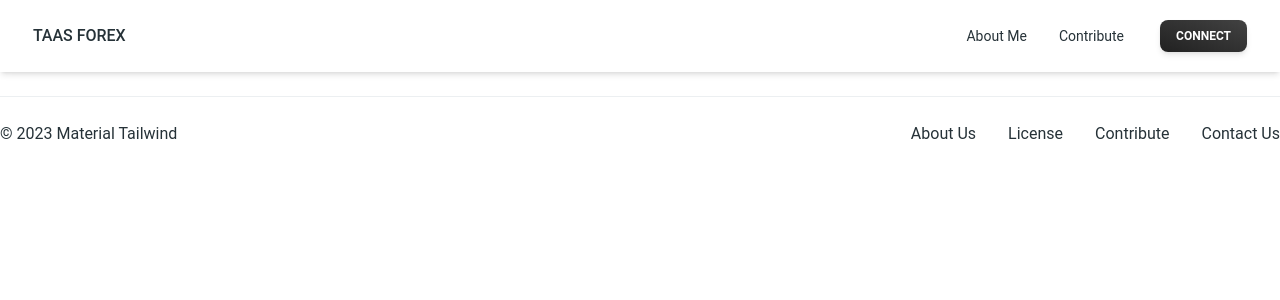
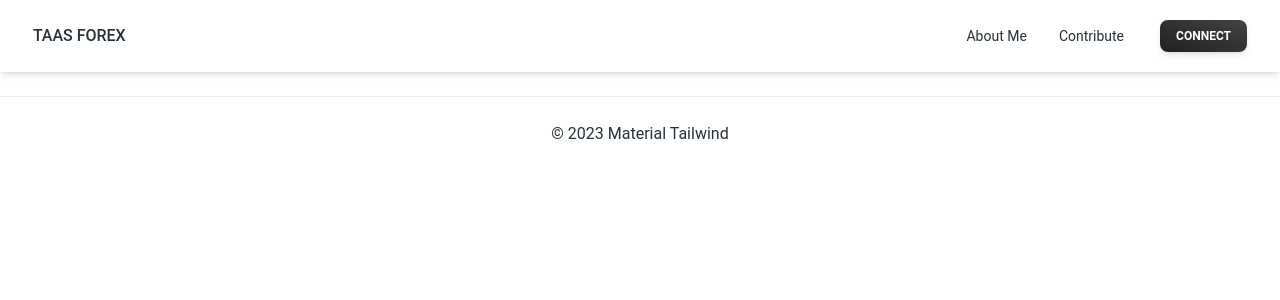
Before and after one commit to Loltolo-Lesapiti/Metrics-webapp, a React (Create React App) app: page /CurrencyExchange/1 in a window 1280 px wide. Shown: the top 300 px of the page. Built offline with nearby package versions, Linux system fonts and the light colour scheme.

Commit message:
Update footer and header component

```diff
--- a/src/components/footer/index.js
+++ b/src/components/footer/index.js
@@ -5,53 +5,11 @@ function Footer() {
     <footer
       variant="gradient"
       color="blue-gray"
-      className="sticky bottom-0 flex w-full flex-row flex-wrap items-center justify-center gap-y-6 mt-6 gap-x-12 border-t border-blue-gray-50 py-6 text-center md:justify-between"
+      className="sticky bottom-0 z-10 w-full mt-6 border-t border-blue-gray-50 py-6"
     >
-      <Typography color="blue-gray" className="font-normal">
+      <Typography color="blue-gray" className="font-normal text-center">
         &copy; 2023 Material Tailwind
       </Typography>
-      <ul className="flex flex-wrap items-center gap-y-2 gap-x-8">
-        <li>
-          <Typography
-            as="a"
-            href="#"
-            color="blue-gray"
-            className="font-normal transition-colors hover:text-blue-500 focus:text-blue-500"
-          >
-            About Us
-          </Typography>
-        </li>
-        <li>
-          <Typography
-            as="a"
-            href="#"
-            color="blue-gray"
-            className="font-normal transition-colors hover:text-blue-500 focus:text-blue-500"
-          >
-            License
-          </Typography>
-        </li>
-        <li>
-          <Typography
-            as="a"
-            href="#"
-            color="blue-gray"
-            className="font-normal transition-colors hover:text-blue-500 focus:text-blue-500"
-          >
-            Contribute
-          </Typography>
-        </li>
-        <li>
-          <Typography
-            as="a"
-            href="#"
-            color="blue-gray"
-            className="font-normal transition-colors hover:text-blue-500 focus:text-blue-500"
-          >
-            Contact Us
-          </Typography>
-        </li>
-      </ul>
     </footer>
   );
 }
--- a/src/components/header/index.js
+++ b/src/components/header/index.js
@@ -5,7 +5,6 @@ import {
   Typography,
   Button,
   IconButton,
-  Card,
 } from "@material-tailwind/react";
 
 const Nav = () => {
```
